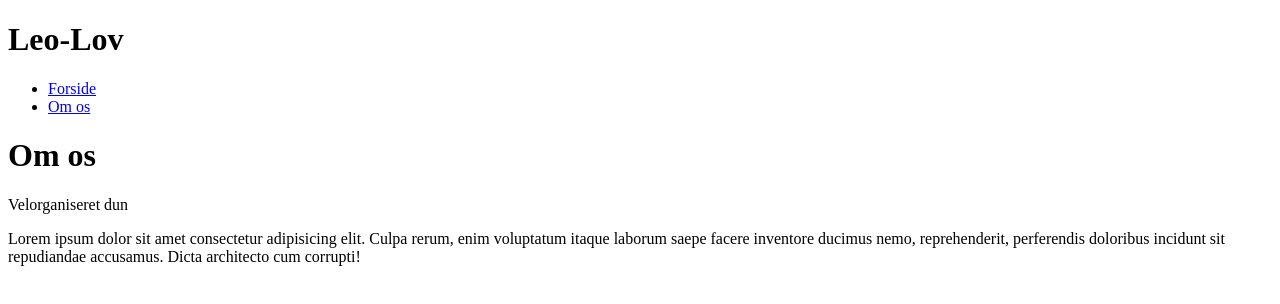
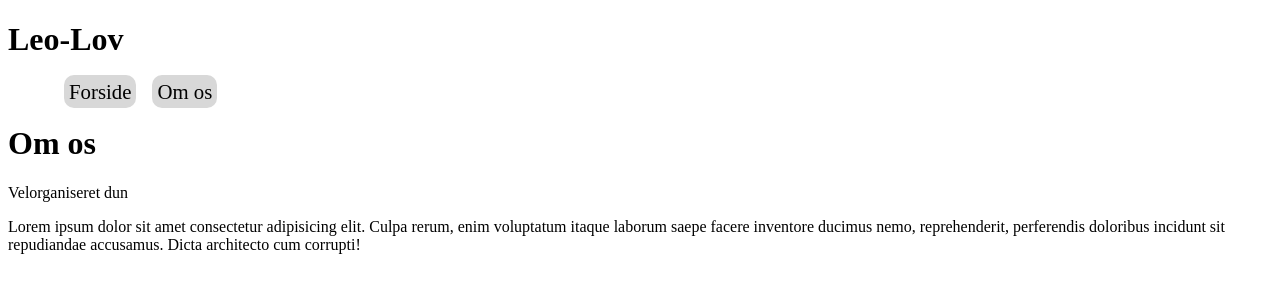
Before and after one commit to Indok93/Leo-Lov-Indo, a React (Vite) app: page /about in a window 1280 px wide. Shown: the top 304 px of the page. Built offline with nearby package versions, Linux system fonts and the light colour scheme.

Commit message:
navbar prettier

```diff
--- a/src/components/Navbar/Navbar.module.scss
+++ b/src/components/Navbar/Navbar.module.scss
@@ -0,0 +1,24 @@
+.navbar{
+    ul {
+        list-style-type: none;
+        display: flex;
+        li {
+            margin-left: 1em;
+            a {
+                text-decoration: none;
+                font-size: 1.3em;
+                color: black;
+                background-color: #d8d8d8;
+                border-radius: 10px;
+                padding: 5px;
+                &:hover {
+                    background-color: #000;
+                    color: #fff;
+                }
+                &:active {
+                    color: red;
+                }
+            }
+        }
+    }
+}
--- a/src/pages/About/About.jsx
+++ b/src/pages/About/About.jsx
@@ -2,8 +2,10 @@ import { ContentWrapper } from "../../components/ContentWrapper/ContentWrapper";
 
 export const About = () => {
   return (
-    <ContentWrapper title="Om os">
+    <main>
+      <ContentWrapper title="Om os">
         <p>Velorganiseret dun</p>
-    </ContentWrapper>
+      </ContentWrapper>
+    </main>
   )
 }
--- a/src/pages/Home/Home.jsx
+++ b/src/pages/Home/Home.jsx
@@ -2,8 +2,10 @@ import { ContentWrapper } from "../../components/ContentWrapper/ContentWrapper";
 
 export const Home = () => {
   return (
-    <ContentWrapper title="Forside">
+    <main>
+      <ContentWrapper title="Forside">
         <p>Velkommen til min side</p>
-    </ContentWrapper>
+      </ContentWrapper>
+    </main>
   )
 }
```
